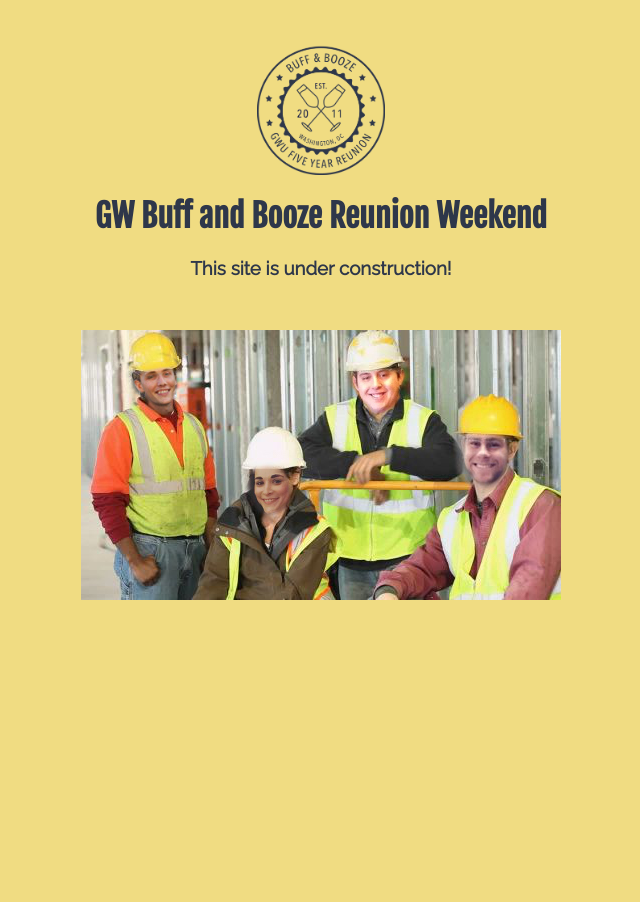
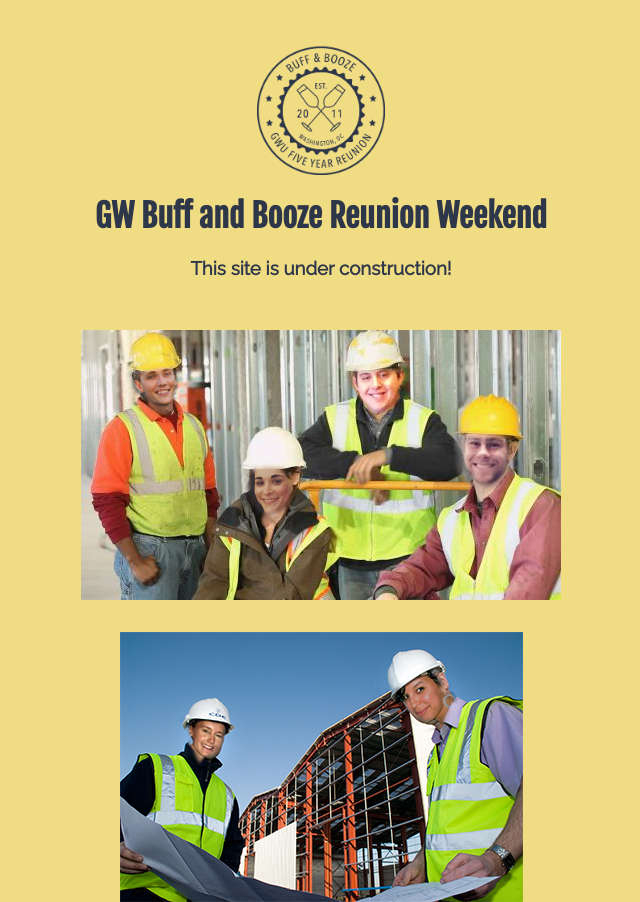
Before and after one commit to buffandbooze/buffandbooze.github.io, a Jekyll site: the page built from index.html, in a window 1280 px wide. Shown: the whole page, without its empty margins (319-959 px from the left). Built offline with Jekyll 4.4.1, drawn with Linux system fonts in a browser that asks for light colours.

Commit message:
added new picture

```diff
--- a/index.html
+++ b/index.html
@@ -11,4 +11,5 @@ title: "Home Page"
   <h1>GW Buff and Booze Reunion Weekend</h1>
   <h3>This site is under construction!</h3>
   <img src="{{ site.baseurl }}/img/workers.jpg"/>
+  <img src="{{ site.baseurl }}/img/Construction3.jpg"/>
 </div>
```
Also changed, not shown: img/Construction3.jpg (added), 5 other files.
